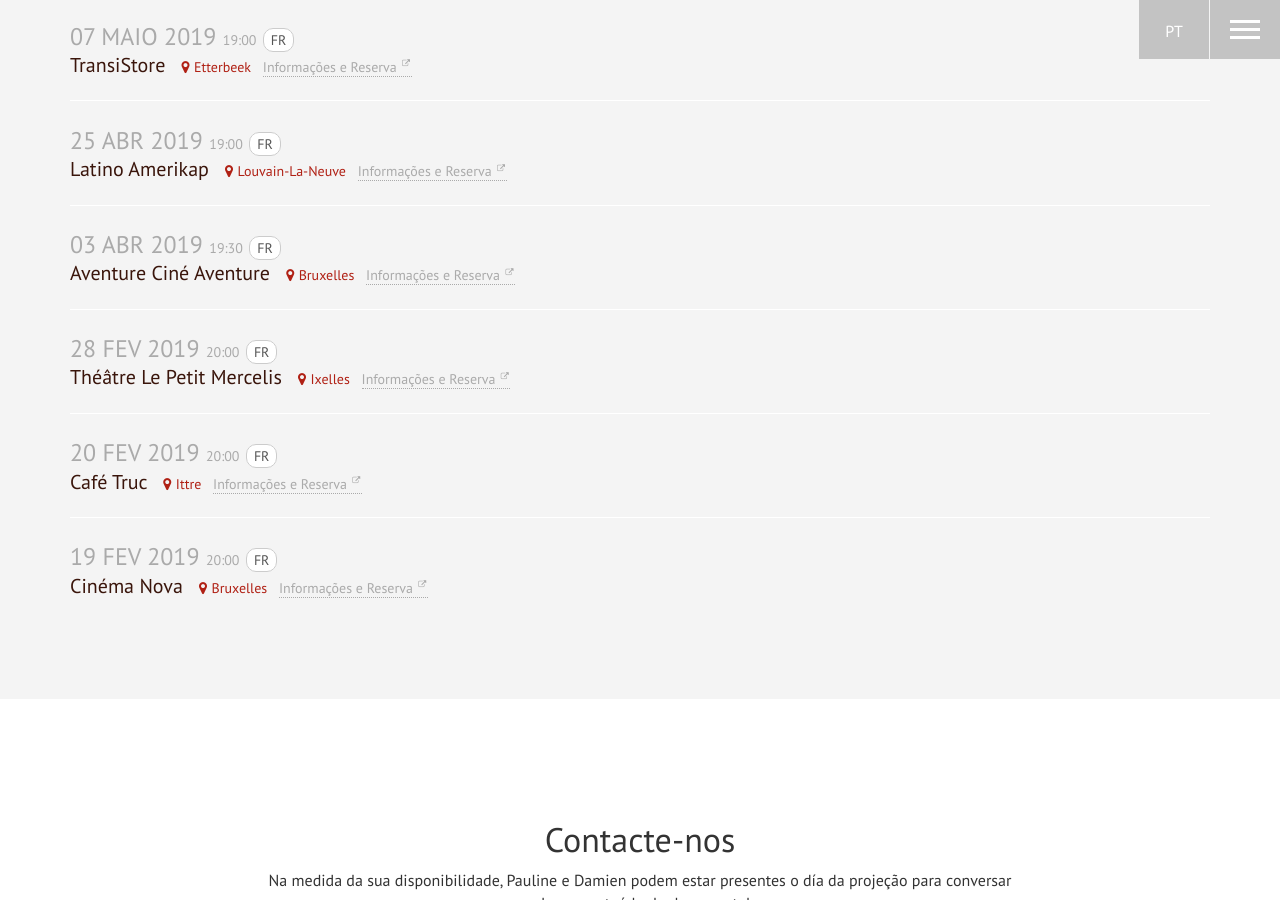
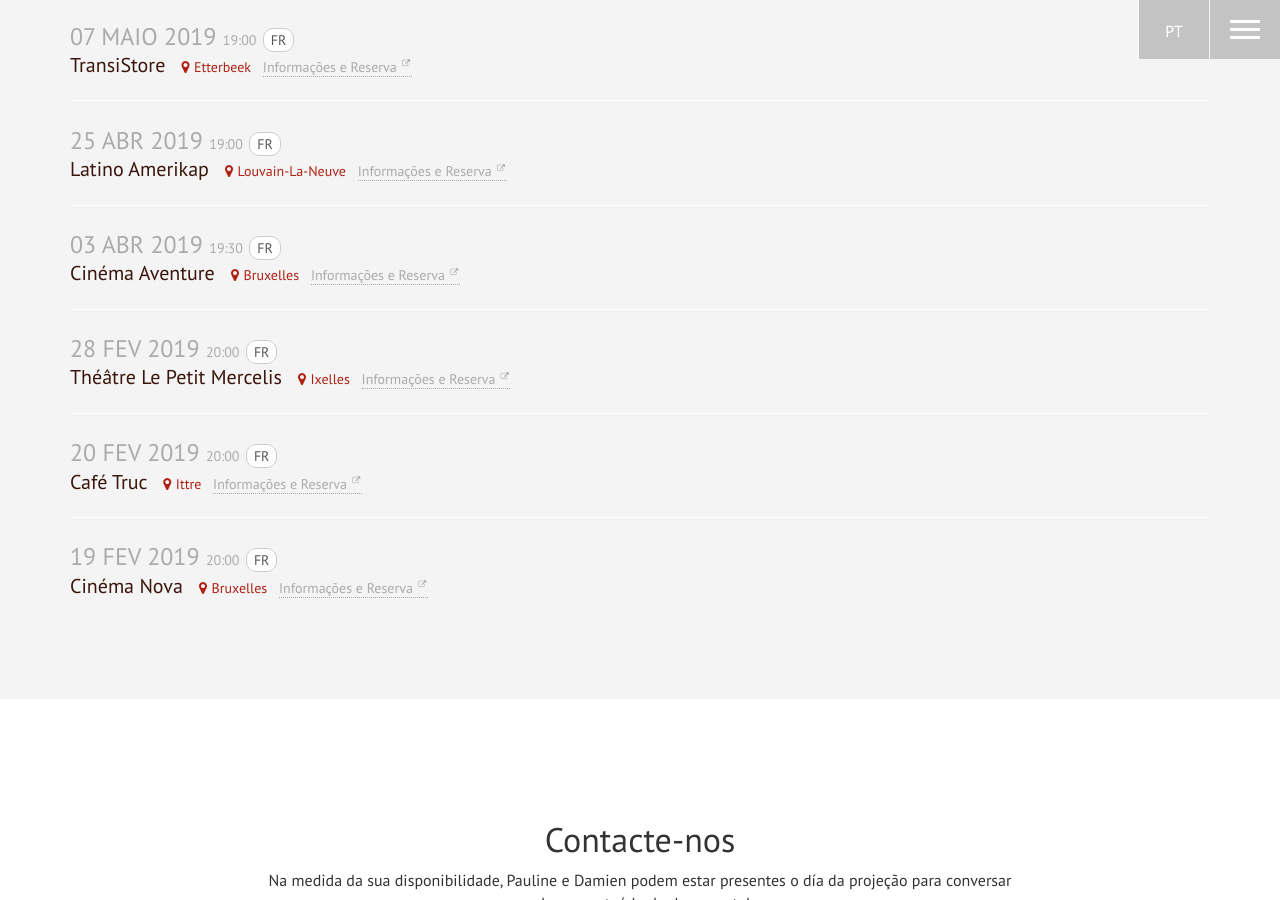
Before and after one commit to entipe/Minga-Live, a Jekyll site: the page built from index.pt.html, in a window 1280 px wide and 900 px high, scrolled down 1933 px. Built offline with Jekyll 4.4.1, drawn with Linux system fonts in a browser that asks for light colours.

```diff
--- a/_data/agenda.yml
+++ b/_data/agenda.yml
@@ -25,11 +25,11 @@
 - date: '2019-04-25 19:00'
   place: Latino Amerikap
   city: Louvain-La-Neuve
-  link: https://www.facebook.com/Latino-Amerikap-1181065805243068/
+  link: https://www.facebook.com/events/648944205550438/
   full: false
   lang: FR
 - date: '2019-04-03 19:30'
-  place: Aventure Ciné Aventure
+  place: Cinéma Aventure
   city: Bruxelles
   link: https://cinema-aventure.be/index.php?mact=Agenda,cntnt01,DetailEvent,0&cntnt01id_event=2615&cntnt01returnid=45
   full: false
```
